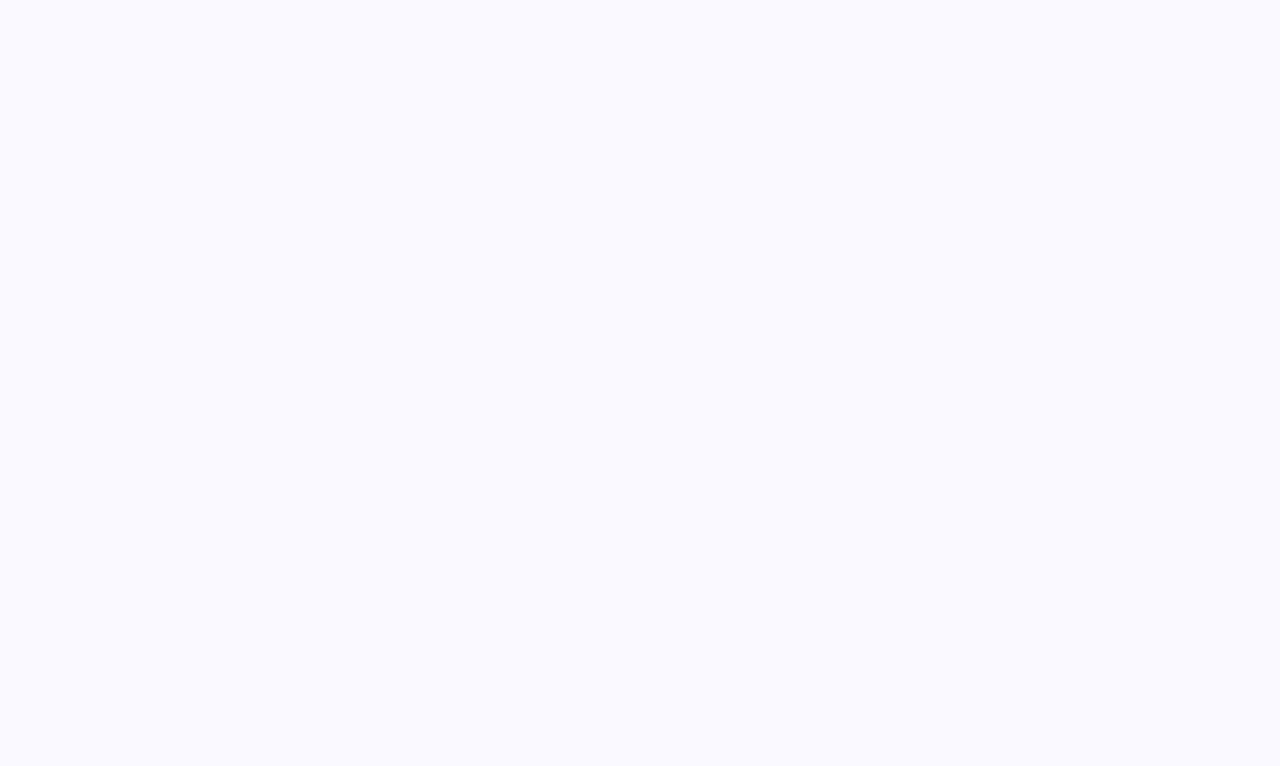
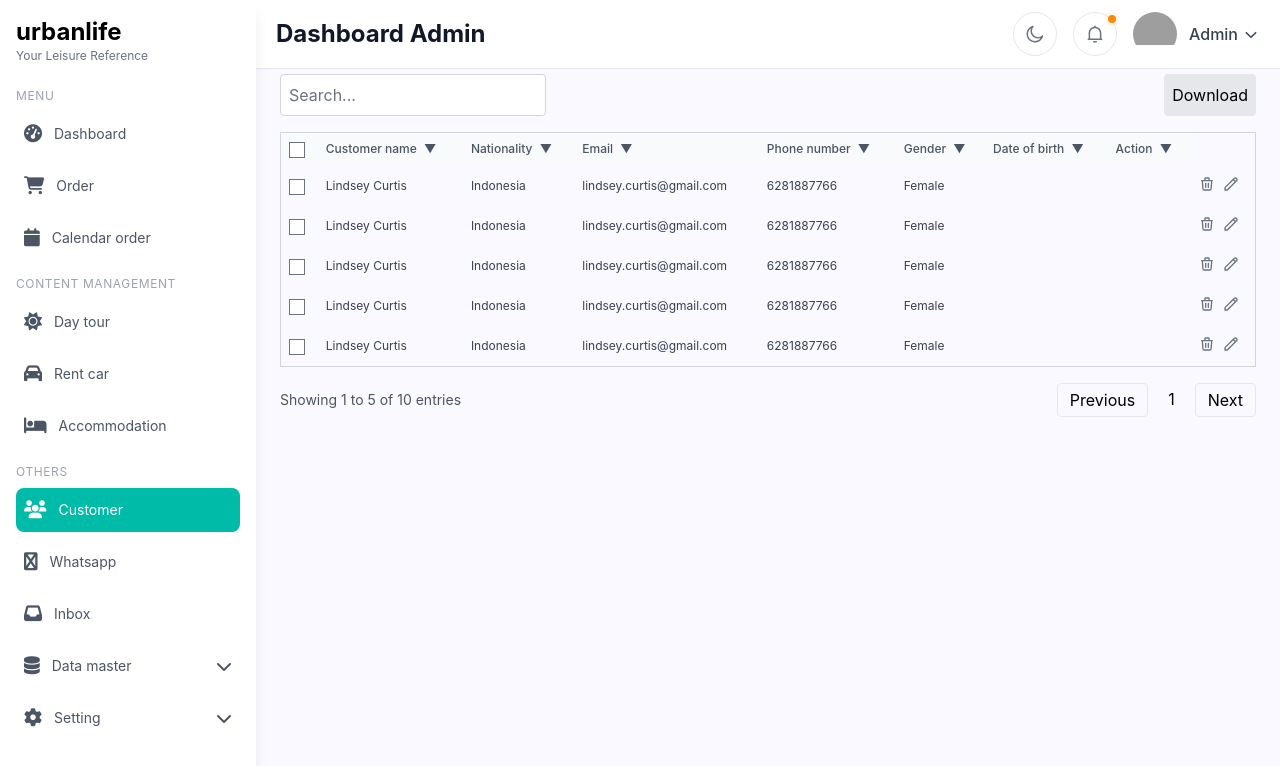
Before and after one commit to myreds12/urbanlife-frontend, a React (Vite) app in the folder urbanlife-frontend/: page /admin/customer in a window 1280 px wide. Before the commit this address had no page. Shown: the top 766 px of the page. Built offline with nearby package versions, Linux system fonts and the light colour scheme; grey boxes are pictures that could not be loaded.

Commit message:
feat(customer): add customer management page with table view

```diff
--- a/urbanlife-frontend/index.html
+++ b/urbanlife-frontend/index.html
@@ -5,11 +5,12 @@
     <link rel="icon" type="image/svg+xml" href="/mario.jpg" />
     <meta name="viewport" content="width=device-width, initial-scale=1.0" />
     <link rel="stylesheet" href="https://cdnjs.cloudflare.com/ajax/libs/font-awesome/6.5.0/css/all.min.css">
+    <link href="https://cdn.jsdelivr.net/npm/flowbite@latest/dist/flowbite.min.css" rel="stylesheet" />
     <title>urbanlife</title>
   </head>
   <body>
     <div id="root"></div>
     <script type="module" src="/src/main.jsx"></script>
-    <script src="https://cdn.jsdelivr.net/npm/flowbite@3.1.2/dist/flowbite.min.js"></script>
+    <script src="https://cdn.jsdelivr.net/npm/flowbite@latest/dist/flowbite.min.js"></script>
   </body>
 </html>
--- a/urbanlife-frontend/src/App.tsx
+++ b/urbanlife-frontend/src/App.tsx
@@ -7,6 +7,7 @@ import Calendar from "./pages/AdminDashboard/Calendar/Calendar"; // Diperbarui k
 import DayTour from "./pages/AdminDashboard/DayTour/DayTour";
 import RentCar from "./pages/AdminDashboard/RentCar/RentCar";
 import Accommodation from "./pages/AdminDashboard/Accomodation/Accomodation";
+import Customer from "./pages/AdminDashboard/Customer/Customer";
 import WhatsappConnect from "./pages/AdminDashboard/WhatsappSetting/WhatsappConnect";
 import LandingPage from "./pages/LandingPage/LandingPage";
 import { ThemeProvider } from "./components/AdminDashboard/Utils/Context/ThemeContext";
@@ -27,6 +28,7 @@ function App() {
             <Route path="calendar" element={<Calendar />} />
             <Route path="day-tour" element={<DayTour />} />
             <Route path="rent-car" element={<RentCar />} />
+            <Route path="customer" element={<Customer />} />
             <Route path="accommodation" element={<Accommodation />} />
             <Route path="whatsapp-connect" element={<WhatsappConnect />} />
           </Route>
--- /dev/null
+++ b/urbanlife-frontend/src/components/AdminDashboard/Customer/CustomerTable.tsx
@@ -0,0 +1,132 @@
+import React, { useState } from 'react';
+
+const CustomerTable = ({ data, columns }) => {
+  const [currentPage, setCurrentPage] = useState(1);
+  const [searchTerm, setSearchTerm] = useState('');
+  const [selectedRows, setSelectedRows] = useState([]);
+  const rowsPerPage = 5;
+
+  // Filter data berdasarkan search
+  const filteredData = data.filter((row) =>
+    Object.values(row).some((value) =>
+      value.toString().toLowerCase().includes(searchTerm.toLowerCase())
+    )
+  );
+
+  // Paginasi
+  const indexOfLastRow = currentPage * rowsPerPage;
+  const indexOfFirstRow = indexOfLastRow - rowsPerPage;
+  const currentData = filteredData.slice(indexOfFirstRow, indexOfLastRow);
+  const totalPages = Math.ceil(filteredData.length / rowsPerPage);
+
+  const handleSort = (column) => {
+    // Logika sort sederhana (bisa diperluas oleh tim BE)
+    console.log(`Sorting by ${column}`);
+  };
+
+  const handleSelectRow = (index) => {
+    const rowId = currentData[index].id;
+    setSelectedRows((prev) =>
+      prev.includes(rowId) ? prev.filter((id) => id !== rowId) : [...prev, rowId]
+    );
+  };
+
+  const handleSelectAll = () => {
+    if (selectedRows.length === currentData.length) {
+      setSelectedRows([]);
+    } else {
+      setSelectedRows(currentData.map((row) => row.id));
+    }
+  };
+
+  return (
+    <div>
+      <div className="flex justify-between mb-4">
+        <input
+          type="text"
+          placeholder="Search..."
+          className="border border-gray-300 p-2 rounded"
+          value={searchTerm}
+          onChange={(e) => setSearchTerm(e.target.value)}
+        />
+        <button className="bg-gray-200 p-2 rounded">Download</button>
+      </div>
+      <div className="overflow-x-auto">
+        <table className="w-full border border-gray-300 rounded-lg">
+          <thead>
+            <tr className="bg-gray-100">
+              <th className="p-2 text-left text-xs font-medium text-gray-600">
+                <input
+                  type="checkbox"
+                  checked={selectedRows.length === currentData.length && currentData.length > 0}
+                  onChange={handleSelectAll}
+                />
+              </th>
+              {columns.map((column) => (
+                <th
+                  key={column}
+                  className="p-2 text-left text-xs font-medium text-gray-600 cursor-pointer"
+                  onClick={() => handleSort(column)}
+                >
+                  {column} <span className="ml-1">▼</span>
+                </th>
+              ))}
+            </tr>
+          </thead>
+          <tbody>
+            {currentData.map((row, index) => (
+              <tr key={row.id} className="hover:bg-gray-50">
+                <td className="p-2">
+                  <input
+                    type="checkbox"
+                    checked={selectedRows.includes(row.id)}
+                    onChange={() => handleSelectRow(index)}
+                  />
+                </td>
+                {columns.map((column) => (
+                  <td key={column} className="p-2 text-xs text-gray-700">
+                    {row[column.toLowerCase().replace(' ', '_')] || ''}
+                  </td>
+                ))}
+                <td className="p-2">
+                  <button className="text-gray-500 hover:text-gray-700">
+                    <svg className="w-4 h-4" fill="none" stroke="currentColor" viewBox="0 0 24 24">
+                      <path strokeLinecap="round" strokeLinejoin="round" strokeWidth="2" d="M19 7l-.867 12.142A2 2 0 0116.138 21H7.862a2 2 0 01-1.995-1.858L5 7m5 4v6m4-6v6m1-10V4a1 1 0 00-1-1h-4a1 1 0 00-1 1v3M4 7h16" />
+                    </svg>
+                  </button>
+                  <button className="text-gray-500 hover:text-gray-700 ml-2">
+                    <svg className="w-4 h-4" fill="none" stroke="currentColor" viewBox="0 0 24 24">
+                      <path strokeLinecap="round" strokeLinejoin="round" strokeWidth="2" d="M15.232 5.232l3.536 3.536m-2.036-5.036a2.5 2.5 0 113.536 3.536L6.5 21.036H3v-3.572L16.732 3.732z" />
+                    </svg>
+                  </button>
+                </td>
+              </tr>
+            ))}
+          </tbody>
+        </table>
+      </div>
+      <div className="flex justify-between items-center mt-4">
+        <span className="text-sm text-gray-600">Showing {indexOfFirstRow + 1} to {Math.min(indexOfLastRow, filteredData.length)} of {filteredData.length} entries</span>
+        <div className="flex space-x-2">
+          <button
+            className="px-3 py-1 border rounded"
+            onClick={() => setCurrentPage((prev) => Math.max(prev - 1, 1))}
+            disabled={currentPage === 1}
+          >
+            Previous
+          </button>
+          <span className="px-3 py-1">{currentPage}</span>
+          <button
+            className="px-3 py-1 border rounded"
+            onClick={() => setCurrentPage((prev) => Math.min(prev + 1, totalPages))}
+            disabled={currentPage === totalPages}
+          >
+            Next
+          </button>
+        </div>
+      </div>
+    </div>
+  );
+};
+
+export default CustomerTable;
--- /dev/null
+++ b/urbanlife-frontend/src/pages/AdminDashboard/Customer/Customer.tsx
@@ -0,0 +1,38 @@
+import React from 'react';
+import CustomerTable from '../../../components/AdminDashboard/Customer/CustomerTable';
+
+const Customer = () => {
+  const customerData = [
+    { id: 'C001', customer_name: 'Lindsey Curtis', nationality: 'Indonesia', email: 'lindsey.curtis@gmail.com', phone_number: '6281887766', gender: 'Female', date_of_birth: '12-02-1988' },
+    { id: 'C002', customer_name: 'Lindsey Curtis', nationality: 'Indonesia', email: 'lindsey.curtis@gmail.com', phone_number: '6281887766', gender: 'Female', date_of_birth: '12-02-1988' },
+    { id: 'C003', customer_name: 'Lindsey Curtis', nationality: 'Indonesia', email: 'lindsey.curtis@gmail.com', phone_number: '6281887766', gender: 'Female', date_of_birth: '12-02-1988' },
+    { id: 'C004', customer_name: 'Lindsey Curtis', nationality: 'Indonesia', email: 'lindsey.curtis@gmail.com', phone_number: '6281887766', gender: 'Female', date_of_birth: '12-02-1988' },
+    { id: 'C005', customer_name: 'Lindsey Curtis', nationality: 'Indonesia', email: 'lindsey.curtis@gmail.com', phone_number: '6281887766', gender: 'Female', date_of_birth: '12-02-1988' },
+    { id: 'C006', customer_name: 'Lindsey Curtis', nationality: 'Indonesia', email: 'lindsey.curtis@gmail.com', phone_number: '6281887766', gender: 'Female', date_of_birth: '12-02-1988' },
+    { id: 'C007', customer_name: 'Lindsey Curtis', nationality: 'Indonesia', email: 'lindsey.curtis@gmail.com', phone_number: '6281887766', gender: 'Female', date_of_birth: '12-02-1988' },
+    { id: 'C008', customer_name: 'Lindsey Curtis', nationality: 'Indonesia', email: 'lindsey.curtis@gmail.com', phone_number: '6281887766', gender: 'Female', date_of_birth: '12-02-1988' },
+    { id: 'C009', customer_name: 'Lindsey Curtis', nationality: 'Indonesia', email: 'lindsey.curtis@gmail.com', phone_number: '6281887766', gender: 'Female', date_of_birth: '12-02-1988' },
+    { id: 'C010', customer_name: 'Lindsey Curtis', nationality: 'Indonesia', email: 'lindsey.curtis@gmail.com', phone_number: '6281887766', gender: 'Female', date_of_birth: '12-02-1988' },
+  ];
+
+  const columns = ['Customer name', 'Nationality', 'Email', 'Phone number', 'Gender', 'Date of birth', 'Action'];
+
+  return (
+    <div className="p-2">
+      <div className="flex justify-between items-center mb-2">
+        <h2 className="text-xl font-bold text-gray-800">Customer</h2>
+        <div className="flex space-x-2">
+          <input
+            type="text"
+            placeholder="Search..."
+            className="border border-gray-300 p-2 rounded"
+          />
+          <button className="bg-gray-200 p-2 rounded">Download</button>
+        </div>
+      </div>
+      <CustomerTable data={customerData} columns={columns} />
+    </div>
+  );
+};
+
+export default Customer;
```
